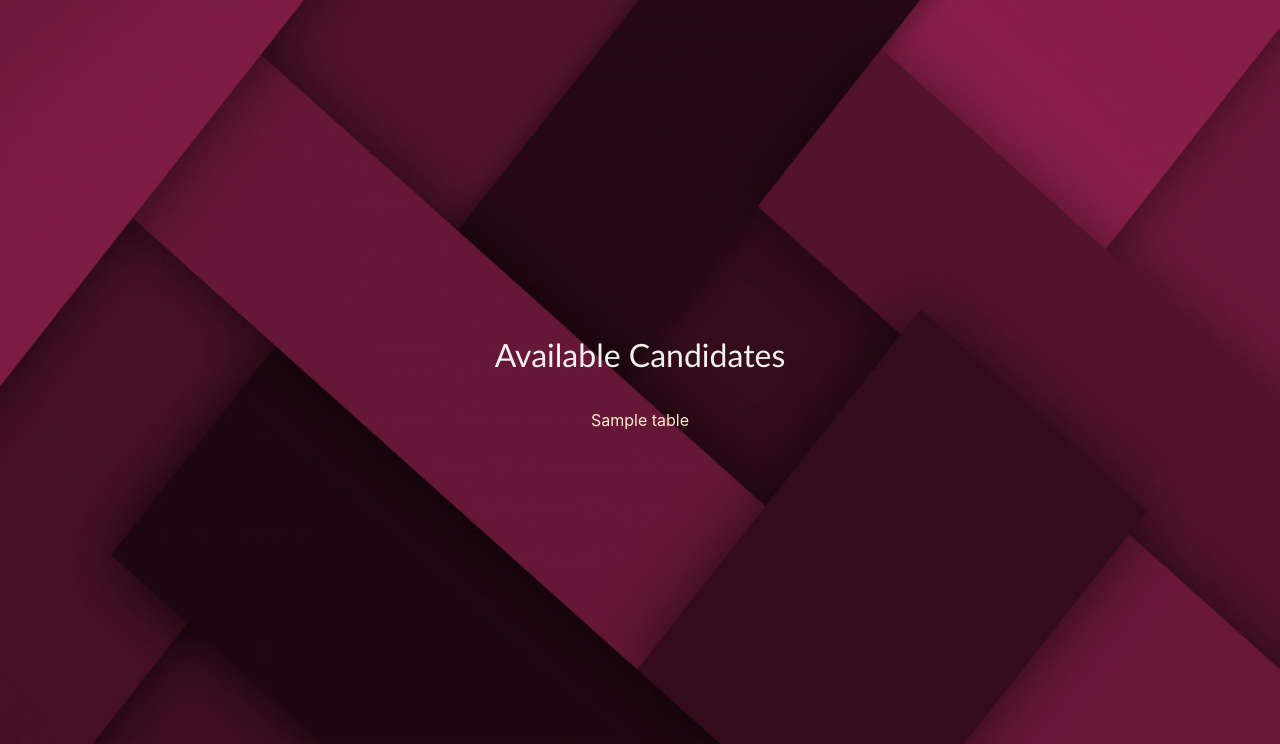
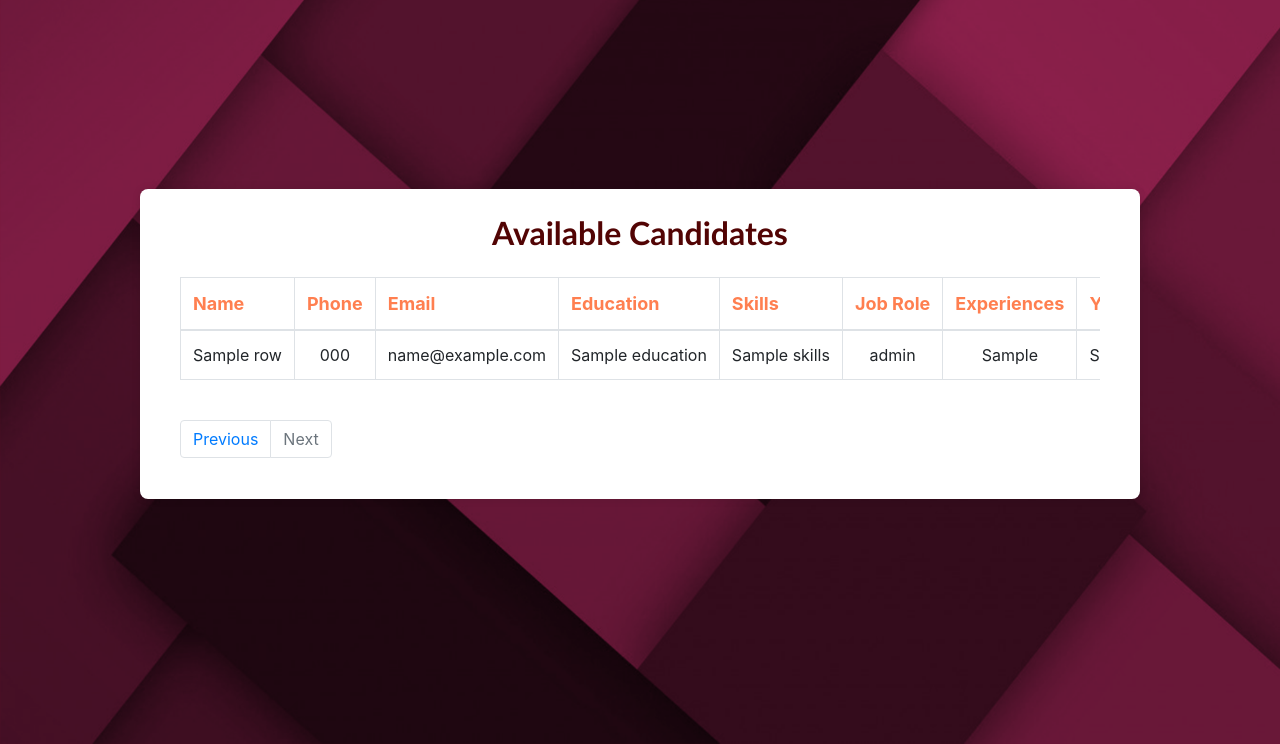
Before and after one commit to coderkol95/hr_analytics, a Flask app: template templates/available_candidates.html in a window 1280 px wide. Shown: the part 56-800 px from the top of the page. Run offline with Flask 3, Linux system fonts and the light colour scheme; the template is opened without the code that fills it: most values are stand-ins (such as "Sample title", 1, 10 or a date in 2020); some libraries are stand-ins or nearby versions.

Commit message:
available candidates UI enhancements

```diff
--- a/static/css/available_candidates.css
+++ b/static/css/available_candidates.css
@@ -59,7 +59,16 @@ margin-top: 80px;
 
 }
 
-.glowing-btn {
+h2 {
+  font-size: 36px;
+  font-style: bold;
+  color: #470404;
+  font-weight: bold;
+  font-family: 'Calibri', sans-serif;
+  /* font-family: 'Courier New', monospace; */
+}
+
+/* .glowing-btn {
     position: relative;
     color: var(--glow-color);
     cursor: pointer;
@@ -79,9 +88,9 @@ margin-top: 80px;
     box-shadow: inset 0px 0px 0.5em 0px var(--glow-color),
       0px 0px 0.5em 0px var(--glow-color);
     animation: border-flicker 2s linear infinite;
-  }
+  } */
 
-  .glowing-txt {
+  /* .glowing-txt {
     float: center;
     -webkit-text-shadow: 0 0 0.125em hsl(0 0% 100% / 0.3),
       0 0 0.45em var(--glow-color);
@@ -90,8 +99,8 @@ margin-top: 80px;
     text-shadow: 0 0 0.125em hsl(0 0% 100% / 0.3), 0 0 0.45em var(--glow-color);
     animation: text-flicker 3s linear infinite;
   }
-
-  .glowing-btn::before {
+  */
+  /* .glowing-btn::before {
     content: "";
     position: absolute;
     top: 0;
@@ -101,11 +110,11 @@ margin-top: 80px;
     opacity: 0.7;
     filter: blur(1em);
     transform: translateY(120%) rotateX(95deg) scale(1, 0.35);
-    /* background: var(--glow-color); */
     pointer-events: none;
-  }
+    background: var(--glow-color);
+  } */
 
-  .glowing-btn::after {
+  /* .glowing-btn::after {
     content: "";
     position: absolute;
     top: 0;
@@ -117,26 +126,26 @@ margin-top: 80px;
     background-color: var(--glow-color);
     box-shadow: 0 0 2em 0.2em var(--glow-color);
     transition: opacity 100ms linear;
-  }
+  } */
 
-  .glowing-btn:hover {
+  /* .glowing-btn:hover {
     color: rgba(0, 0, 0, 0.8);
     text-shadow: none;
     animation: none;
-  }
+  } */
 
-  .glowing-btn:hover .glowing-txt {
+  /* .glowing-btn:hover .glowing-txt {
     animation: none;
-  }
+  } */
 
-  .glowing-btn:hover:before {
+  /* .glowing-btn:hover:before {
     filter: blur(1.5em);
     opacity: 1;
-  }
-
+  } */
+/*
   .glowing-btn:hover:after {
     opacity: 1;
-  }
+  } */
 
   @media only screen and (max-width: 600px) {
     .glowing-btn{
@@ -144,6 +153,90 @@ margin-top: 80px;
     }
   }
 
+  /* Your existing CSS styles here */
+
+/* td {
+  text-align: center;
+  white-space: nowrap;
+  overflow: hidden;
+  text-overflow: ellipsis;
+} */
+
+/* td:hover {
+  overflow: visible;
+  white-space: normal;
+} */
+
+/* Add your CSS styles here */
+/* body {
+  font-family: Arial, sans-serif;
+  margin: 0;
+  padding: 0;
+}
+
+.table-container {
+  width: 80%;
+  margin: 50px auto;
+  background-color: #fff;
+  border-radius: 5px;
+  overflow: hidden;
+  box-shadow: 0 2px 4px rgba(0, 0, 0, 0.1);
+}
+
+.data-table {
+  width: 100%;
+  border-collapse: collapse;
+  text-align: center;
+}
+
+.data-table th,
+.data-table td {
+  padding: 10px;
+  border: 1px solid #ccc;
+  white-space: nowrap;
+  overflow: hidden;
+  text-overflow: ellipsis;
+}
+
+.data-table th input {
+  display: block;
+  margin: 0 auto;
+}
+
+#next-btn {
+  display: block;
+  margin: 20px auto;
+} */
+
+
+/* Add custom CSS styles here */
+.menu-container {
+  background-color: #fff;
+  border-radius: 8px;
+  box-shadow: 0 0 8px rgba(0, 0, 0, 0.1);
+  padding: 25px;
+  width: 1000px;
+  margin-top: 0px;
+}
+
+.table-container {
+  overflow-x: auto;
+}
+table {
+  width: 100%;
+  border-collapse: collapse;
+}
+th, td {
+  text-align: center;
+  padding: 10px;
+  white-space: nowrap; /* Prevent text from wrapping within cells */
+  max-width: 200px; /* Set a maximum width for the cells */
+  overflow: hidden;
+  text-overflow: ellipsis;
+}
+.column-divider {
+  border-right: 1px solid #dee2e6;
+}
 
   h2 {
     font-size: 36px;
--- a/templates/available_candidates.html
+++ b/templates/available_candidates.html
@@ -7,6 +7,7 @@
     <link rel="stylesheet" type="text/css" href="static/css/available_candidates.css">
     <link href="https://fonts.googleapis.com/css?family=Poppins:300,400,500,600,700,800,900">
     <link rel="stylesheet" href="https://cdnjs.cloudflare.com/ajax/libs/font-awesome/4.7.0/css/font-awesome.min.css">
+    <link rel="stylesheet" href="https://stackpath.bootstrapcdn.com/bootstrap/4.5.2/css/bootstrap.min.css">
     <link rel="stylesheet" href="https://cdnjs.cloudflare.com/ajax/libs/font-awesome/5.15.3/css/all.min.css">
     <link rel="stylesheet" href="https://stackpath.bootstrapcdn.com/bootstrap/4.5.2/css/bootstrap.min.css">
     <style>
@@ -46,18 +47,78 @@
     </div>
   </nav>
 
-    <div class="page">
+    <!-- <div class="page">
         <div class="container2">
           <h2 align="center">Available Candidates</h2>
-            <div class="field">
+            <div class="field"> -->
                 <!-- <div class="centerer">
                     <button class='btn mb-2 mb-m-0 btn-round btn-primary btn-block' onclick="window.location='/'"><span class='muted-txt'>Homepage</span></button>
                 </div> -->
-            </div>
+            <!-- </div>
             {{ table|safe }}
         </div>
-    </div>
-    <script src="static/scripts/create_JD.js"></script>
-    <script src="https://ajax.googleapis.com/ajax/libs/jquery/3.4.1/jquery.min.js"></script>
+    </div> -->
+    <div class="menu-container">
+    <h2 align="center"  style= "color: #520404; font-weight: bold">Available Candidates</h2>
+    <div class="container mt-4">
+      <div class="table-container">
+          <table class="table table-bordered">
+              <thead>
+                  <tr>
+                      <th class="column-divider">Name</th>
+                      <th class="column-divider">Phone</th>
+                      <th class="column-divider">Email</th>
+                      <th class="column-divider">Education</th>
+                      <th class="column-divider">Skills</th>
+                      <th class="column-divider">Job Role</th>
+                      <th class="column-divider">Experiences</th>
+                      <th class="column-divider">YOE</th>
+                      <th class="column-divider">Certifications</th>
+                      <!-- <th>Location</th> -->
+                  </tr>
+              </thead>
+              <tbody>
+                  {% for row in data %}
+                  <tr>
+                      <td class="column-divider" title="{{ row.name }}">{{ row.name }}</td>
+                      <td class="column-divider" title="{{ row.phone }}">{{ row.phone }}</td>
+                      <td class="column-divider" title="{{ row.email }}">{{ row.email }}</td>
+                      <td class="column-divider" title="{{ row.education }}">{{ row.education }}</td>
+                      <td class="column-divider" title="{{ row.skills }}">{{ row.skills }}</td>
+                      <td class="column-divider" title="{{ row.job_role }}">{{ row.job_role }}</td>
+                      <td class="column-divider" title="{{ row.past_exp }}">{{ row.past_exp }}</td>
+                      <td class="column-divider" title="{{ row.yoe }}">{{ row.yoe }}</td>
+                      <td class="column-divider" title="{{ row.certifications }}">{{ row.certifications }}</td>
+
+                      <!-- <td title="{{ row.Location }}">{{ row.Location }}</td> -->
+                  </tr>
+                  {% endfor %}
+              </tbody>
+          </table>
+      </div>
+      <div class="pagination mt-4">
+          <ul class="pagination justify-content-center">
+              <li class="page-item {% if current_page == 1 %}disabled{% endif %}">
+                  <a class="page-link" href="{{ url_for('available_candidates', page=prev_page) }}">Previous</a>
+              </li>
+              {% for page_num in range(1, total_pages + 1) %}
+              <li class="page-item {% if page_num == current_page %}active{% endif %}">
+                  <a class="page-link" href="{{ url_for('available_candidates', page=page_num) }}">{{ page_num }}</a>
+              </li>
+              {% endfor %}
+              <li class="page-item {% if current_page == total_pages %}disabled{% endif %}">
+                  <a class="page-link" href="{{ url_for('available_candidates', page=next_page) }}">Next</a>
+              </li>
+          </ul>
+      </div>
+  </div>
+</div>
+
+  <!-- Bootstrap JS -->
+  <script src="https://code.jquery.com/jquery-3.5.1.slim.min.js"></script>
+  <script src="https://cdn.jsdelivr.net/npm/@popperjs/core@2.0.7/dist/umd/popper.min.js"></script>
+  <script src="https://stackpath.bootstrapcdn.com/bootstrap/4.5.2/js/bootstrap.min.js"></script>
+  <script src="static/scripts/create_JD.js"></script>
+  <script src="https://ajax.googleapis.com/ajax/libs/jquery/3.4.1/jquery.min.js"></script>
 </body>
 </html>
```
